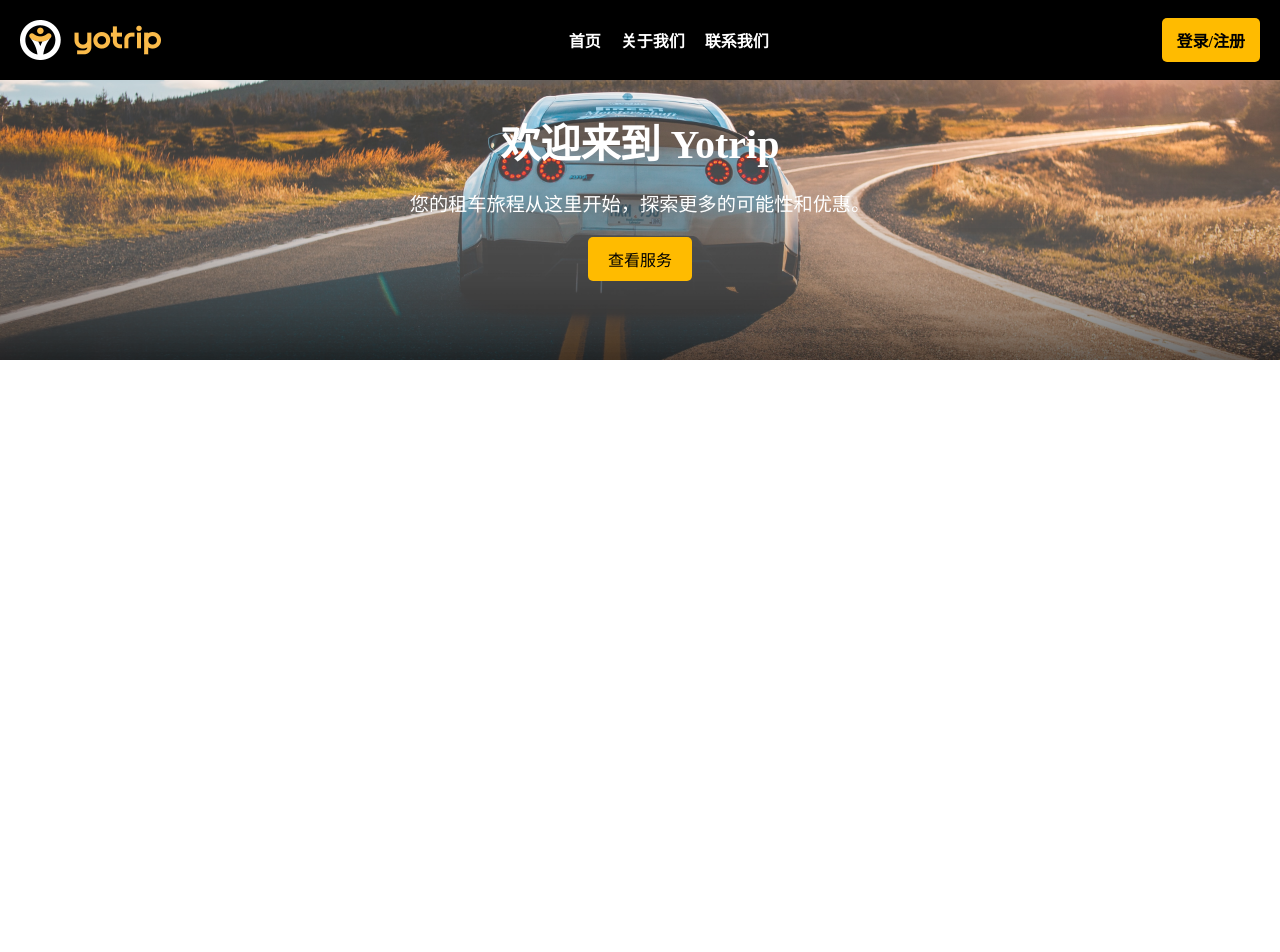
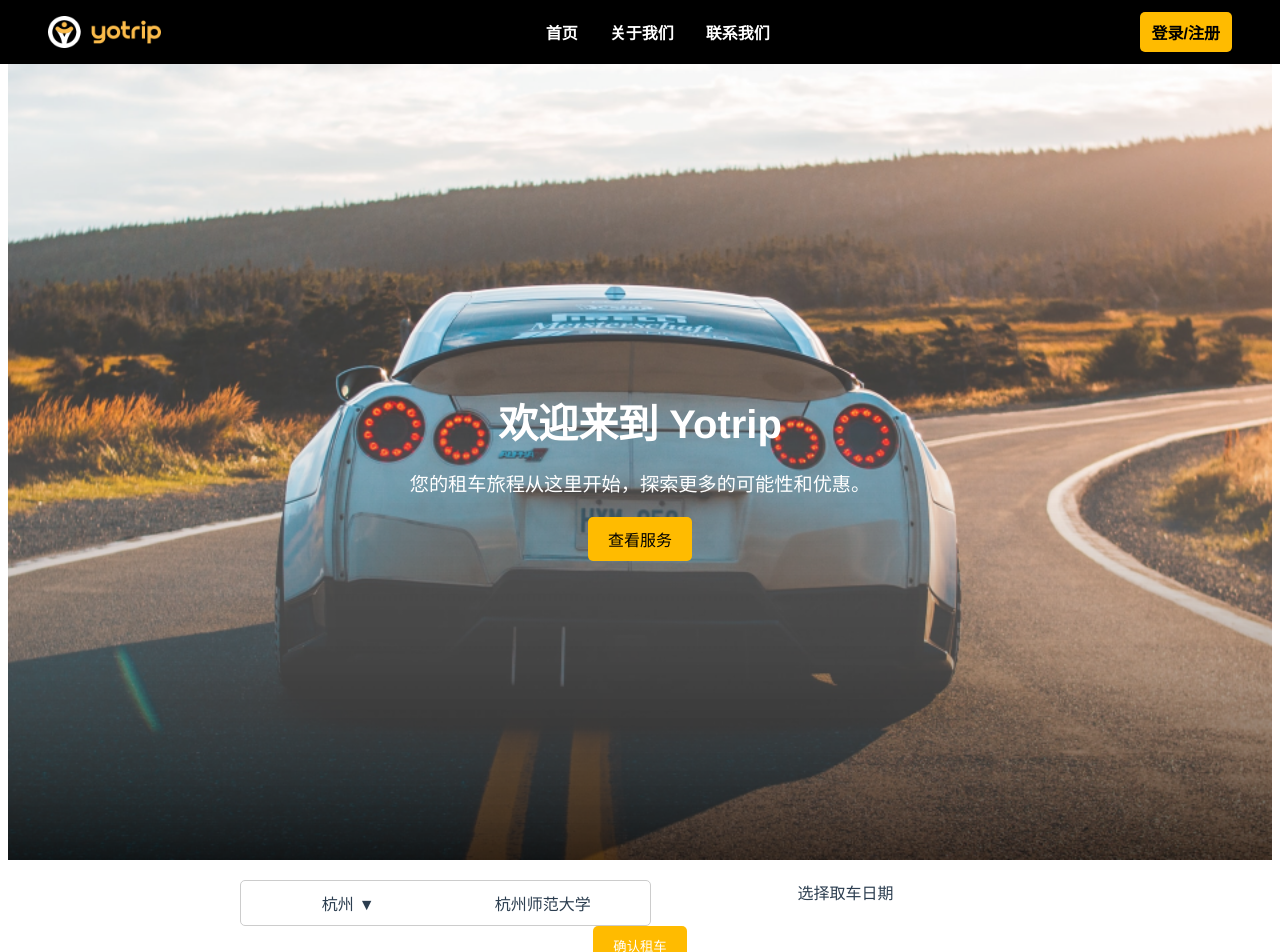
Before and after one commit to ImpEtums/HZNU_car_rental, a Vue app in the folder car-rental/: page / in a window 1280 px wide. Shown: the top 952 px of the page. Before the commit the page ends 800 px from the top, so only its background shows below. Built offline with nearby package versions, Linux system fonts and the light colour scheme.

Commit message:
add hero and selector part

```diff
--- a/car-rental/src/App.vue
+++ b/car-rental/src/App.vue
@@ -2,34 +2,32 @@
   <div id="app">
     <NavBar />
     <Hero />
-    <router-view/>
+    <CarRentalSelector />
   </div>
 </template>
 
 <script>
 import NavBar from './components/NavBar.vue';
 import Hero from './components/Hero.vue';
+import CarRentalSelector from './components/CarRentalSelector.vue';
 
 export default {
-  name: "App",
+  name: 'App',
   components: {
     NavBar,
-    Hero
+    Hero,
+    CarRentalSelector
   }
 };
 </script>
 
 <style>
-html, body, #app {
-  margin: 0;
-  padding: 0;
-  width: 100%;
-  height: 100vh;
-  display: flex;
-  flex-direction: column;
-}
-
-#app > * {
-  flex: 1;
+#app {
+  font-family: Avenir, Helvetica, Arial, sans-serif;
+  -webkit-font-smoothing: antialiased;
+  -moz-osx-font-smoothing: grayscale;
+  text-align: center;
+  color: #2c3e50;
+  margin-top: 60px; /* 填入适合的顶边距，防止Nav覆盖Hero */
 }
 </style>
--- /dev/null
+++ b/car-rental/src/components/CarRentalSelector.vue
@@ -0,0 +1,176 @@
+<template>
+    <section class="car-rental-selector">
+      <div class="selector">
+        <div class="location-selection" @click="toggleCityDropdown">
+          <div class="city-select">
+            <span>{{ selectedCity }}</span>
+            <span class="arrow">{{ isCityDropdownVisible ? '▲' : '▼' }}</span>
+          </div>
+          <div class="district-select">
+            <span>{{ selectedDistrict }}</span>
+          </div>
+        </div>
+
+        <div class="date-selection" @click="toggleDatePicker">
+          <span>选择取车日期</span>
+        </div>
+      </div>
+
+      <div v-if="isCityDropdownVisible" class="dropdown-menu">
+        <div class="hot-cities">
+          <h4>热门城市</h4>
+          <div v-for="city in hotCities" :key="city.code" @click="selectCity(city.name)">
+            {{ city.name }}
+          </div>
+        </div>
+
+        <div class="alphabetic-group">
+          <div v-for="(group, index) in groupedCities" :key="index">
+            <h4>{{ group.letter }}</h4>
+            <div>
+              <div v-for="city in group.cities" :key="city.code" @click="selectCity(city.name)">
+                {{ city.name }}
+              </div>
+            </div>
+          </div>
+        </div>
+      </div>
+
+      <div v-if="isDatePickerVisible" class="date-picker">
+        <input type="datetime-local" v-model="pickupDate" />
+      </div>
+
+      <button class="rent-button" @click="confirmRental">确认租车</button>
+    </section>
+  </template>
+
+  <script>
+  export default {
+    name: "CarRentalSelector",
+    data() {
+      return {
+        selectedCity: "杭州",
+        selectedDistrict: "杭州师范大学",
+        isCityDropdownVisible: false,
+        isDatePickerVisible: false,
+        hotCities: [
+          { name: "北京", code: "BJ" },
+          { name: "上海", code: "SH" },
+          { name: "广州", code: "GZ" },
+          { name: "深圳", code: "SZ" },
+          { name: "杭州", code: "HZ" },
+        ],
+        cities: [
+          { name: "阿坝", code: "AB" },
+          { name: "安康", code: "AK" },
+          { name: "安庆", code: "AQ" },
+          { name: "巴中", code: "BZ" },
+          { name: "杭州", code: "HZ" },
+          { name: "武汉", code: "WH" },
+          { name: "成都", code: "CD" },
+        ],
+        isDatePickerVisible: false,
+        groupedCities: []
+      };
+    },
+    created() {
+      this.groupCities();
+    },
+    methods: {
+      toggleCityDropdown() {
+        this.isCityDropdownVisible = !this.isCityDropdownVisible;
+      },
+      toggleDatePicker() {
+        this.isDatePickerVisible = !this.isDatePickerVisible;
+      },
+      selectCity(city) {
+        this.selectedCity = city;
+        this.isCityDropdownVisible = false; // 选择 city 后收起下拉框
+      },
+      confirmRental(event) {
+        event.preventDefault(); // 阻止默认行为
+        alert(`你选择的租车城市是: ${this.selectedCity}，取车时间是: ${this.pickupDate}`);
+      },
+      groupCities() {
+        const letters = [...Array(26)].map((_, i) => String.fromCharCode(i + 65)); // A-Z
+        this.groupedCities = letters.map(letter => ({
+          letter,
+          cities: this.cities.filter(city => city.name.startsWith(letter))
+        })).filter(group => group.cities.length); // 只保留有城市的组
+      }
+    }
+  };
+  </script>
+
+  <style scoped>
+    .car-rental-selector {
+    display: flex;
+    flex-direction: column;
+    align-items: center;
+    margin: 20px 0;
+    }
+
+    .selector {
+    display: flex;
+    justify-content: space-between;
+    width: 100%;
+    max-width: 800px; /* 最大宽度 */
+    }
+
+    .location-selection {
+    display: flex;
+    flex: 1;
+    border: 1px solid #ccc; /* 加边框 */
+    border-radius: 5px; /* 圆角 */
+    cursor: pointer;
+    padding: 10px; /* 内边距 */
+    position: relative;
+    }
+
+    .city-select,
+    .district-select {
+    flex: 1;
+    text-align: center;
+    }
+
+    .arrow {
+    margin-left: 5px;
+    }
+
+    .date-selection {
+    flex: 1;
+    cursor: pointer;
+    }
+
+    .dropdown-menu {
+    background-color: white; /* 下拉菜单背景颜色 */
+    border: 1px solid #ccc; /* 菜单边框颜色 */
+    position: absolute;
+    z-index: 10;
+    width: 100%;
+    max-height: 300px; /* 最大高度 */
+    overflow-y: auto; /* 垂直滚动条 */
+    }
+
+    .hot-cities, .alphabetic-group {
+    padding: 10px; /* 内边距 */
+    }
+
+    .rent-button {
+    background-color: #ffbb00; /* 按钮背景颜色 */
+    color: white; /* 按钮文字颜色 */
+    padding: 10px 20px; /* 按钮内边距 */
+    border: none; /* 去掉按钮边框 */
+    border-radius: 5px; /* 圆角按钮 */
+    cursor: pointer; /* 鼠标指针变为手形 */
+    transition: background-color 0.3s; /* 背景颜色过渡效果 */
+    }
+
+    .rent-button:hover {
+    background-color: #bb5500; /* 鼠标悬停颜色 */
+    }
+
+    .date-picker {
+    margin-top: 10px; /* 与选择区间保持间距 */
+    }
+  </style>
--- a/car-rental/src/components/Hero.vue
+++ b/car-rental/src/components/Hero.vue
@@ -19,6 +19,7 @@ export default {
 <style scoped>
 .hero {
   background: url('@/assets/images/main_bg.png') no-repeat center center/cover; /* 使用背景图 */
+  width: 100%;
   height: 100vh; /* 设定完整视口高度 */
   display: flex; /* 使用 Flexbox 进行布局 */
   justify-content: center; /* 内容居中 */
--- a/car-rental/src/components/Navbar.vue
+++ b/car-rental/src/components/Navbar.vue
@@ -22,8 +22,8 @@
     align-items: center;
     justify-content: space-between; /* 确保导航项在两侧对齐 */
     background-color: black; /* 底色改为黑色 */
-    padding: 10px 20px; /* 为导航栏添加内边距 */
-    height: 60px; /* 固定高度 */
+    padding: 4px 48px; /* 为导航栏添加内边距 */
+    height: 56px; /* 固定高度 */
     position: fixed; /* 固定在页面顶部 */
     top: 0;
     left: 0; /* 确保从页面左侧开始 */
@@ -32,14 +32,14 @@
   }
 
   .logo {
-    height: 40px; /* Logo 的高度适应导航栏 */
+    height: 32px; /* Logo 的高度适应导航栏 */
     margin-right: 15px;
   }
 
   .nav-links {
     list-style: none;
     display: flex;
-    gap: 20px; /* 项目之间的间距 */
+    gap: 32px; /* 项目之间的间距 */
     margin: 0; /* 移除默认边距 */
     padding: 0; /* 移除默认内边距 */
   }
@@ -57,14 +57,14 @@
   }
 
   .nav-links a:hover {
-    color: #007BFF; /* 鼠标悬停颜色 */
+    color: #ffbb00; /* 鼠标悬停颜色 */
   }
 
   .login-button {
     text-decoration: none;
     color: black; /* 字体为白色 */
     background-color: #ffbb00; /* 按钮背景颜色 */
-    padding: 10px 15px; /* 按钮内边距 */
+    padding: 8px 12px; /* 按钮内边距 */
     border-radius: 5px; /* 按钮圆角 */
     font-weight: bold; /* 字体加粗 */
     transition: background-color 0.3s; /* 背景颜色过渡效果 */
--- a/car-rental/src/router/index.js
+++ b/car-rental/src/router/index.js
@@ -1,7 +1,7 @@
 import { createRouter, createWebHistory } from 'vue-router';
 
 const routes = [
-  { path: '/', component: () => import('../components/Home.vue') }, // 首页
+  { path: '/', component: () => import('../components/Hero.vue') }, // 首页
   { path: '/about', component: () => import('../components/About.vue') }, // 关于我们
   { path: '/contact', component: () => import('../components/Contact.vue') } // 联系我们
 ];
```
